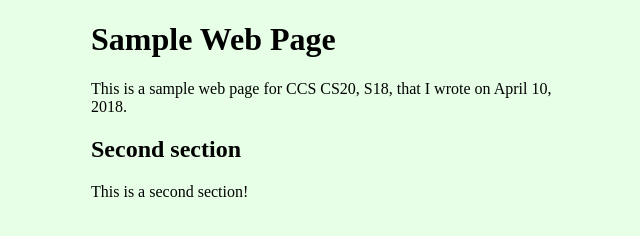
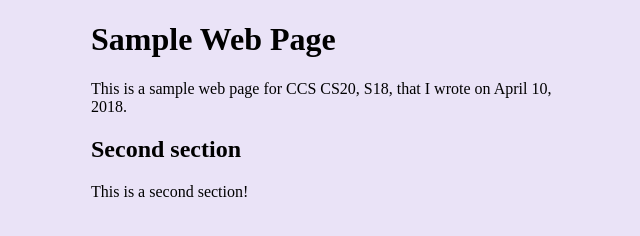
Before and after one commit to ucsb-ccs-cs20-s18/0410-Michelle, a plain HTML site: page index.html in a window 1280 px wide. Shown: the whole page, without its empty margins (299-939 px from the left). Drawn offline with Linux system fonts and the light colour scheme.

Commit message:
Update site.css

```diff
--- a/site.css
+++ b/site.css
@@ -1,6 +1,6 @@
 
 body {
-  background-color: #e6ffe6;
+  background-color: #eae3f7;
   width: 500px;
   margin-left: auto;
   margin-right: auto;
```
